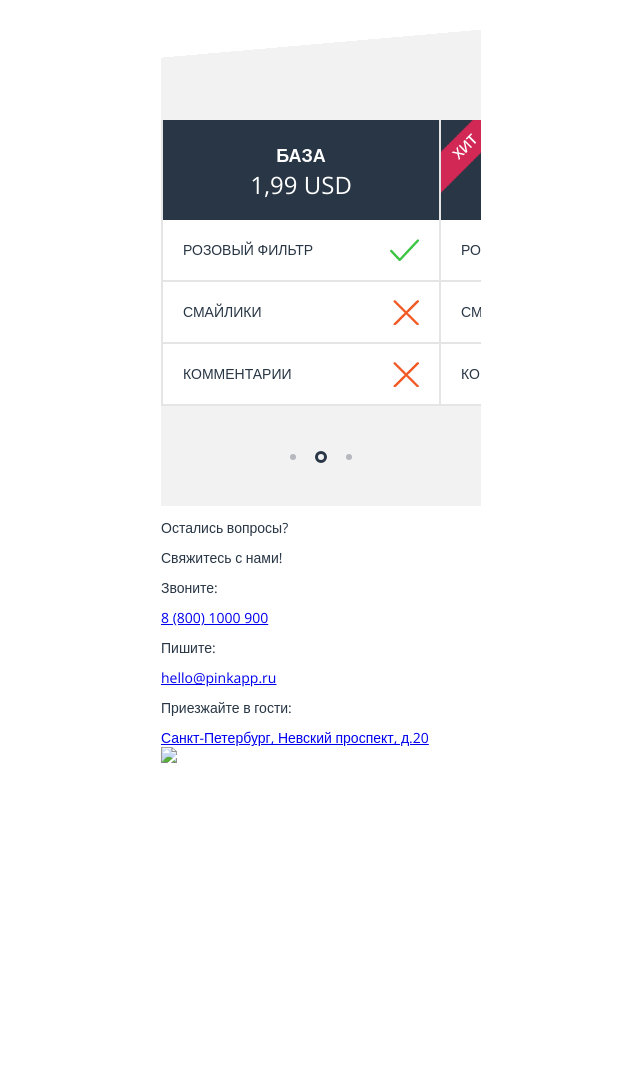
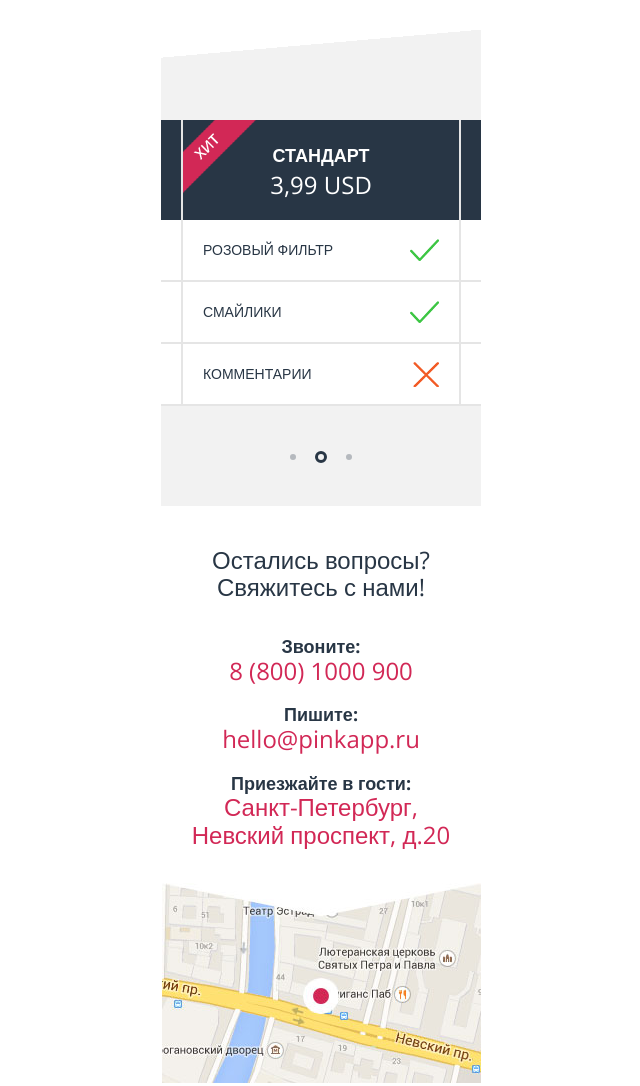
Before and after one commit to Shalisska/pink, a plain HTML site: page index.html in a window 1280 px wide. Shown: the part 2060-3146 px from the top of the page, without its empty margins (319-959 px from the left). Before the commit the page ends 2826 px from the top, so only its background shows below. Drawn offline with nearby package versions, Linux system fonts and the light colour scheme.

Commit message:
стили все

```diff
--- a/index.html
+++ b/index.html
@@ -163,7 +163,7 @@
                         <a class="contacts__part-link" href="maps:||55.75399400, 37.62209300">Санкт-Петербург, Невский проспект, д.20</a>
                     </div>
                 </div>
-                <img class="info__map" src="#">
+                <img class="info__map" src="../img/map.jpg">
             </div>
         </footer>
     </body>
--- a/less/footer.less
+++ b/less/footer.less
@@ -1,2 +1,8 @@
 @import url("variables.less");
 @import url("mixin.less");
+
+
+
+.footer {
+
+}
--- /dev/null
+++ b/less/info.less
@@ -0,0 +1,39 @@
+@import url("variables.less");
+@import url("mixin.less");
+
+
+
+.info {
+    text-align: center;
+}
+
+.info__slogan {
+    margin-bottom: (@font-size * (35px / 14px));
+    .font-light ();
+    font-size: @font-size--slogan;
+
+    p {
+        margin: 0;
+    }
+}
+
+.contacts {
+    margin-bottom: (@font-size * (35px / 14px));
+}
+
+.contacts__part {
+    margin: 0 20px (@font-size * (20px / 14px));
+}
+
+.contacts__part-title {
+    margin: 0;
+    font-size: @font-size--title;
+    font-weight: bold;
+}
+
+.contacts__part-link {
+    .reset-a ();
+    color: @color-links;
+    font-size: @font-size--slogan;
+    .font-light ();
+}
--- a/less/price.less
+++ b/less/price.less
@@ -1,6 +1,7 @@
 .price {
     position: relative;
     background: @bg-second;
+    margin-bottom: (@font-size * (40px / 14px));
     padding-bottom: (@font-size * (100px / 14px));
 
     input {
@@ -41,6 +42,7 @@
 .price__slider {
     .clearfix ();
     width: 300%;
+    transform: translate(-258px);
 }
 
 .price__item {
--- a/less/style.less
+++ b/less/style.less
@@ -9,3 +9,4 @@
 @import url("review.less");
 @import url("price.less");
 @import url("footer.less");
+@import url("info.less");
```
Also changed, not shown: css/info.css (added), css/style.css, img/map.jpg (added).
